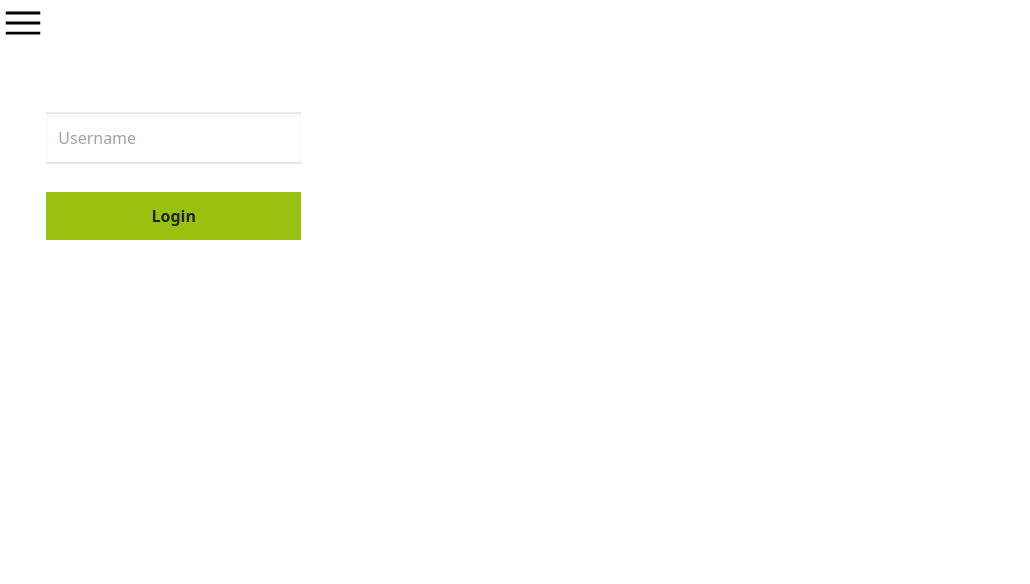
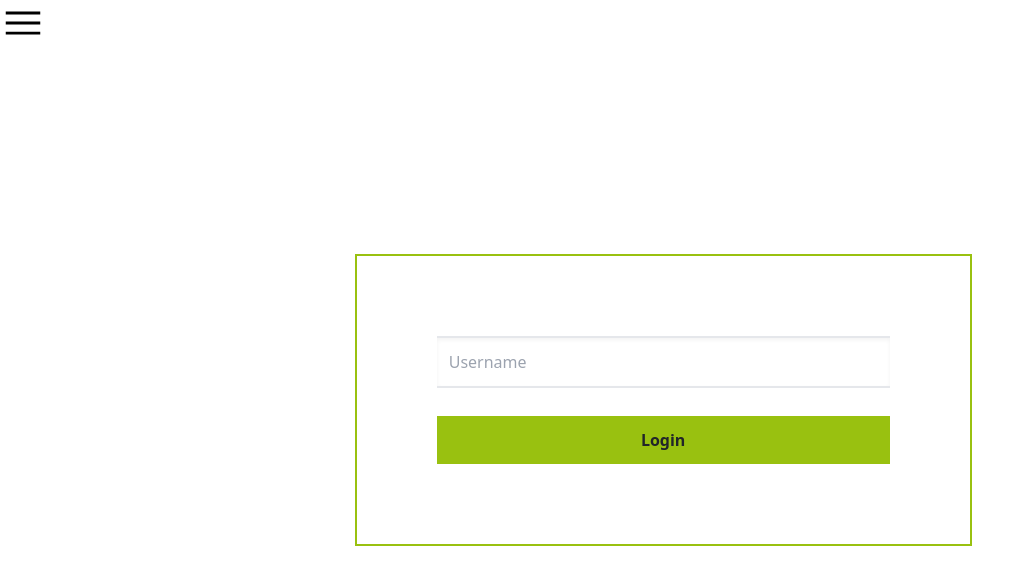
Before and after one commit to c3c1l1a/Doctors-Appointment-Front-End, a React (Create React App) app: page /login in a window 1280 px wide. Shown: the top 584 px of the page, without its empty margins (0-1030 px from the left). Built offline with nearby package versions, Linux system fonts and the light colour scheme.

Commit message:
Add Login redux basic setup

```diff
--- a/package.json
+++ b/package.json
@@ -13,6 +13,7 @@
     "react-redux": "^8.0.5",
     "react-router-dom": "^6.4.3",
     "react-scripts": "5.0.1",
+    "redux": "^4.2.0",
     "web-vitals": "^2.1.4"
   },
   "scripts": {
--- a/src/components/auth/auth.css
+++ b/src/components/auth/auth.css
@@ -4,8 +4,11 @@
 
 
 @layer components {
+  .form-container {
+    @apply flex justify-center w-full h-screen items-center
+  }
   .auth-form {
-  	@apply flex flex-col h-screen pt-28 gap-7
+  	@apply flex flex-col gap-7 lg:w-3/6 lg:border-2 lg:border-main lg:p-20
   }
 
   .form-input {
--- a/src/components/auth/login-form.js
+++ b/src/components/auth/login-form.js
@@ -3,7 +3,7 @@ import './auth.css';
 
 function LoginForm() {
   return (
-    <div className="app">
+    <div className="form-container">
       <form className="auth-form">
         <input className="form-input" type="text" placeholder="Username" name="username" />
         <button className="submit-button" type="submit">Login</button>
--- a/src/index.js
+++ b/src/index.js
@@ -1,6 +1,8 @@
 import React from 'react';
 import ReactDOM from 'react-dom/client';
 import { BrowserRouter as Router, Route, Routes } from 'react-router-dom';
+import { Provider } from 'react-redux';
+import store from './redux/configureStore';
 import AppointmentsList from './components/appointments/appointments-list';
 import BookAppointment from './components/appointments/book-appointment';
 import NewDoctorForm from './components/doctors/new-doctor-form';
@@ -15,6 +17,7 @@ import reportWebVitals from './reportWebVitals';
 const root = ReactDOM.createRoot(document.getElementById('root'));
 root.render(
   <React.StrictMode>
+    <Provider store={store}>
       <Router>
         <Routes>
           <Route exact path="/" element={<DoctorsList />} />
@@ -25,6 +28,7 @@ root.render(
           <Route exact path="/login" element={<Login />} />
         </Routes>
       </Router>
+    </Provider>
   </React.StrictMode>,
 );
 
--- /dev/null
+++ b/src/redux/auth/login.js
@@ -0,0 +1,25 @@
+import { createAsyncThunk, createSlice } from '@reduxjs/toolkit';
+
+const LOGIN = 'auth/LOGIN';
+const initialState = [];
+
+export const login = createAsyncThunk(
+  LOGIN,
+  async () => {
+    const response = await fetch('http://localhost:3001/login/');
+    response.data = await response.json();
+
+    return response.data;
+  },
+);
+
+const loginSlice = createSlice({
+  name: 'login',
+  initialState,
+  reducers: {},
+  extraReducers: {
+    [login.fulfilled]: (state, action) => action.payload.user,
+  },
+});
+
+export default loginSlice.reducer;
--- /dev/null
+++ b/src/redux/configureStore.js
@@ -0,0 +1,13 @@
+import { configureStore } from '@reduxjs/toolkit';
+import { combineReducers } from 'redux';
+import messagesReducer from './auth/login';
+
+const rootReducer = combineReducers({
+  messages: messagesReducer,
+});
+
+const store = configureStore({
+  reducer: rootReducer,
+});
+
+export default store;
```
Also changed, not shown: 1 other file (tests, documents, lock files or other folders). Lines whose indentation alone changed are shown as unchanged.
